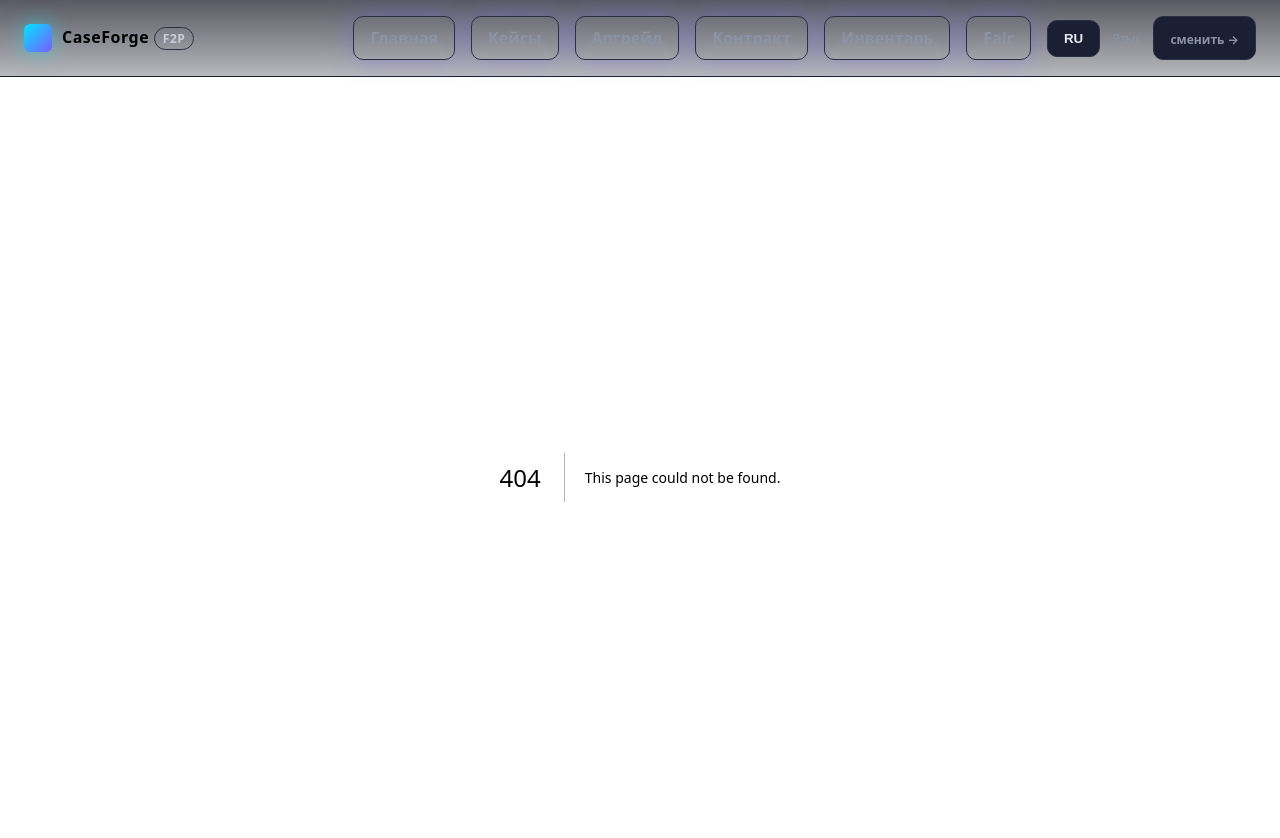
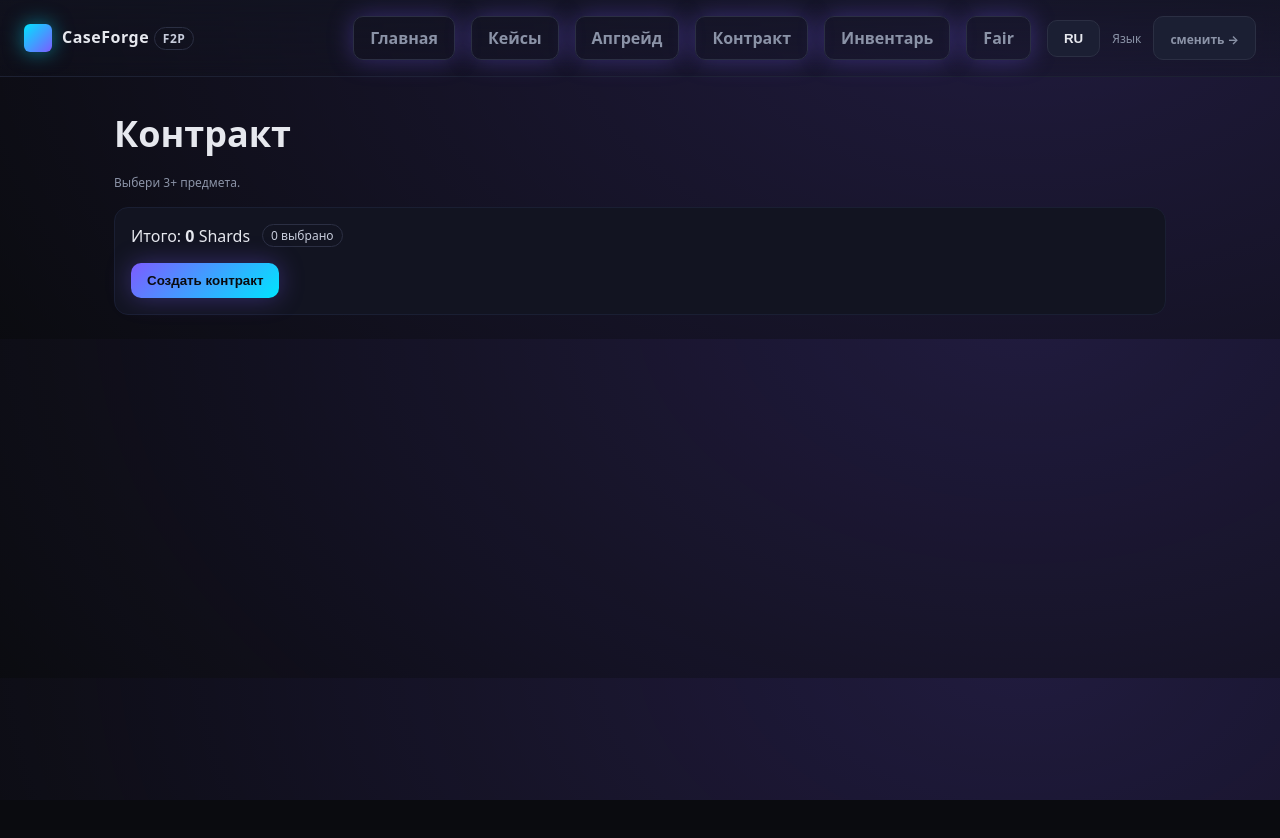
Before and after one commit to macroguru/caseforge, a Next.js app: page /contract in a window 1280 px wide. Before the commit this address had no page. Shown: the top 838 px of the page. After the commit the page ends 800 px from the top, so only its background shows below. Built offline with nearby package versions, Linux system fonts and the light colour scheme.

Commit message:
Create page.jsx

```diff
--- /dev/null
+++ b/app/contract/page.jsx
@@ -0,0 +1,50 @@
+"use client";
+import { useEffect, useState } from "react";
+
+export default function Contract() {
+  const [inv, setInv] = useState([]);
+  const [selected, setSelected] = useState({});
+
+  useEffect(() => { setInv(JSON.parse(localStorage.getItem("cf_inventory") || "[]")); }, []);
+
+  const picked = inv.filter((i) => selected[i.id]);
+  const total = picked.reduce((s, i) => s + i.value, 0);
+
+  async function submitContract() {
+    if (picked.length < 3) return alert("Нужно минимум 3 предмета");
+    const res = await fetch("/api/contract", { method: "POST", body: JSON.stringify({ itemValues: picked.map(p => p.value) }) });
+    const data = await res.json();
+    if (data.error) return alert(data.error);
+    // удалить выбранные, добавить результат
+    const rest = inv.filter((i) => !selected[i.id]);
+    rest.push({ id: crypto.randomUUID(), title: data.result.title, value: data.result.value, rarity: "contract", source: "contract" });
+    setInv(rest);
+    localStorage.setItem("cf_inventory", JSON.stringify(rest));
+
+    const hist = JSON.parse(localStorage.getItem("cf_history") || "[]");
+    hist.unshift({ type: "contract", at: Date.now(), fairness: data.fairness, hmac: data.hmac, total, result: data.result.value });
+    localStorage.setItem("cf_history", JSON.stringify(hist.slice(0, 100)));
+    setSelected({});
+  }
+
+  return (
+    <main className="container">
+      <div className="title">Контракт</div>
+      <div className="small">Выбери 3+ предмета.</div>
+      <div className="grid">
+        {inv.map((it) => (
+          <div key={it.id} className="card" style={{ borderColor: selected[it.id] ? "var(--accent)" : "#1a1f33", cursor: "pointer" }} onClick={() => setSelected(s => ({ ...s, [it.id]: !s[it.id] }))}>
+            <h3>{it.title}</h3>
+            <div className="small">Ценность: {it.value} Shards</div>
+          </div>
+        ))}
+      </div>
+      <div className="space" />
+      <div className="card">
+        <div className="flex"><div>Итого: <b>{total}</b> Shards</div><div className="badge">{picked.length} выбрано</div></div>
+        <div className="space" />
+        <button className="btn" onClick={submitContract} disabled={picked.length < 3}>Создать контракт</button>
+      </div>
+    </main>
+  );
+}
```
